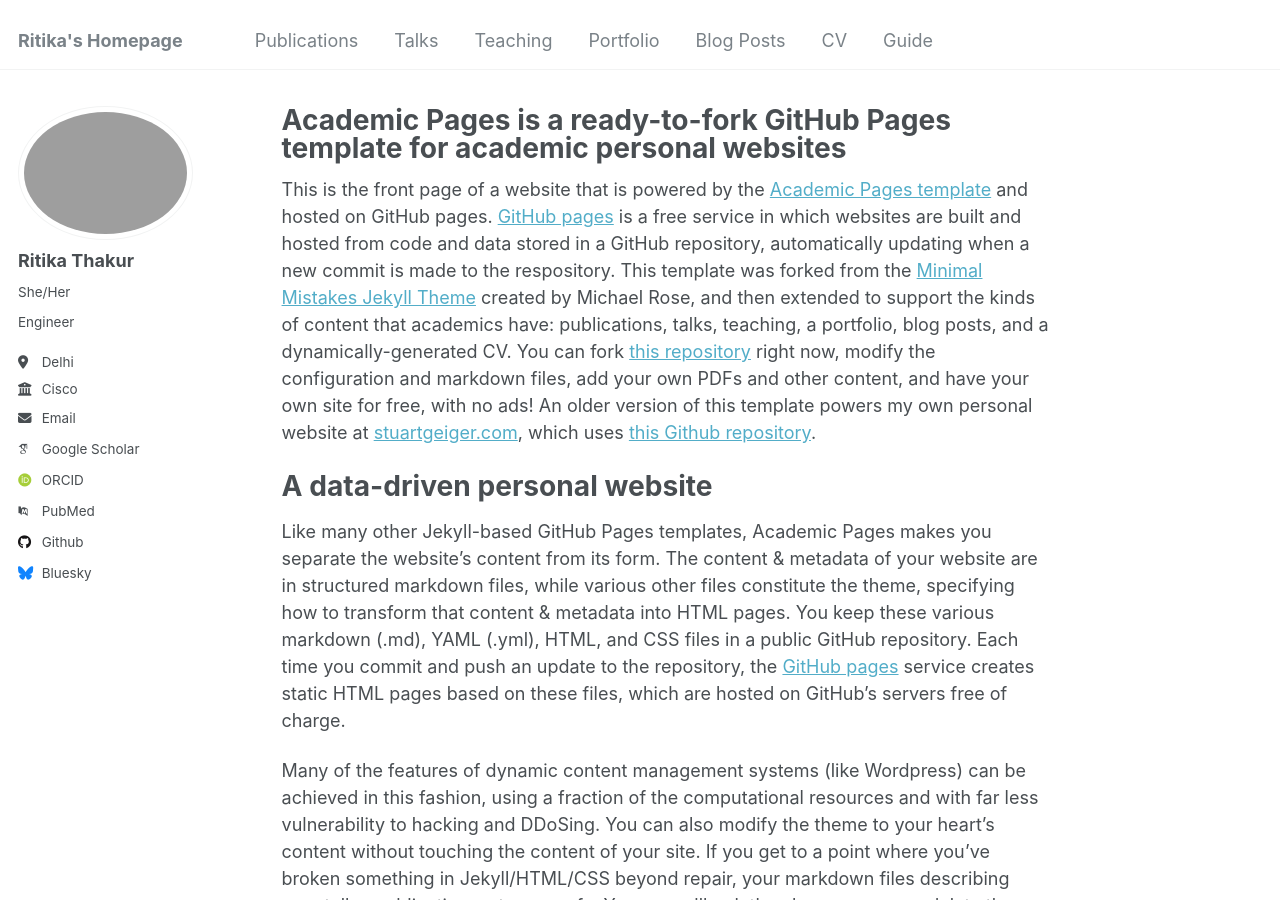
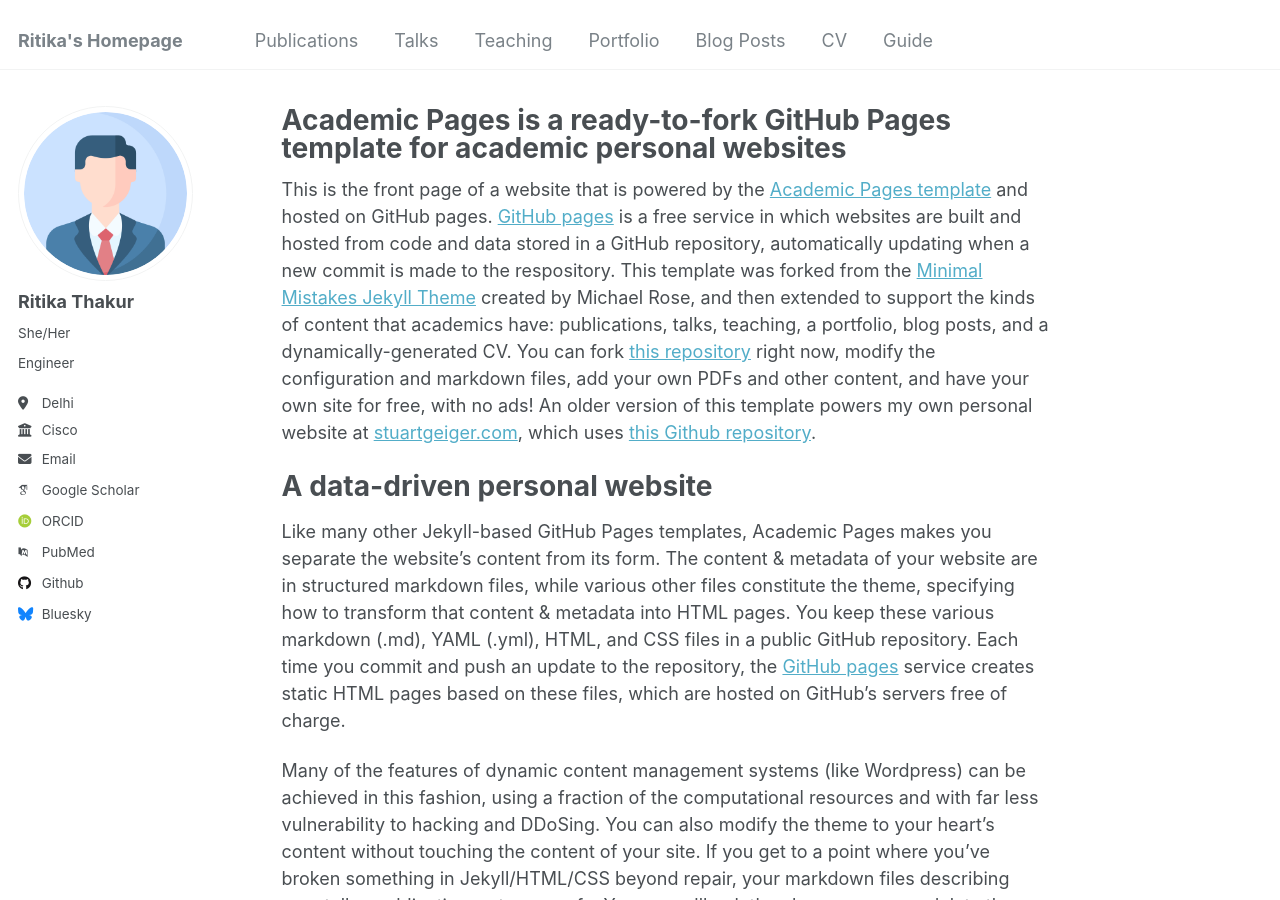
Before and after one commit to ThakurRitika/Landing, a Jekyll site: the page built from _pages/about.md, in a window 1280 px wide and 900 px high. Built offline with Jekyll 4.4.1, drawn with Linux system fonts in a browser that asks for light colours; some web fonts are replaced.

Commit message:
Update _config.yml

```diff
--- a/_config.yml
+++ b/_config.yml
@@ -22,7 +22,7 @@ repository               : "academicpages/academicpages.github.io"
 #               Additional customization can be done by editing /_includes/author-profile.html
 author:
   # Biographic information
-  avatar           : "profile.png"
+  avatar           : "ppic.png"
   name             : "Ritika Thakur"
   pronouns         : "She/Her"
   bio              : "Engineer"
```
